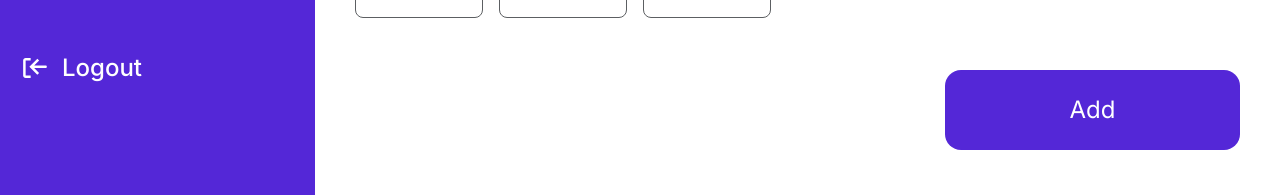
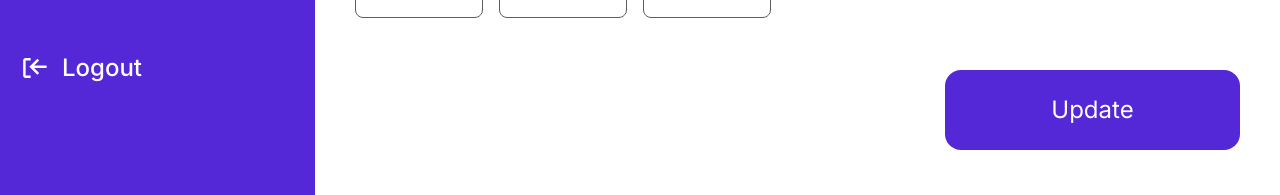
Before and after one commit to Solva-App/solva, a Next.js app: page /courses/add-course in a window 1280 px wide. Shown: the part 605-800 px from the top of the page. Built offline with nearby package versions, Linux system fonts and the light colour scheme.

Commit message:
cange projectaand pq add btns to update

```diff
--- a/app/cashout/page.tsx
+++ b/app/cashout/page.tsx
@@ -107,7 +107,10 @@ const CashOut = () => {
                       <FaUser className="h-8 w-8" />
                       <br />
                       <div className="-mt-5 break-words">
-    <p>{data.name.split(" ")[0]} {data.name.split(" ")[1].charAt(0)}.</p>
+                        <p>
+                          {data.name.split(" ")[0]}{" "}
+                          {data.name.split(" ")[1].charAt(0)}.
+                        </p>
                         <p>{data.name.split(" ")[2]}</p>
                       </div>
                     </td>
--- a/app/courses/add-course/page.tsx
+++ b/app/courses/add-course/page.tsx
@@ -95,7 +95,7 @@ const AddCourse = () => {
           <div className="flex justify-end">
             <div className="w-full md:w-1/3">
               <Button
-                BtnText="Add"
+                BtnText="Update"
                 BtnFunction={addCourse}
                 // disabled={!name || !link || !date}
               />
--- a/app/projects/add-project/page.tsx
+++ b/app/projects/add-project/page.tsx
@@ -61,7 +61,7 @@ const AddProject = () => {
           <div className="flex justify-end">
             <div className=" w-full md:w-1/3">
               <Button
-                BtnText="Add"
+                BtnText="Update"
                 BtnFunction={addProject}
                 // disabled={!name || !file}
               />
```
Lines whose indentation alone changed are shown as unchanged.
